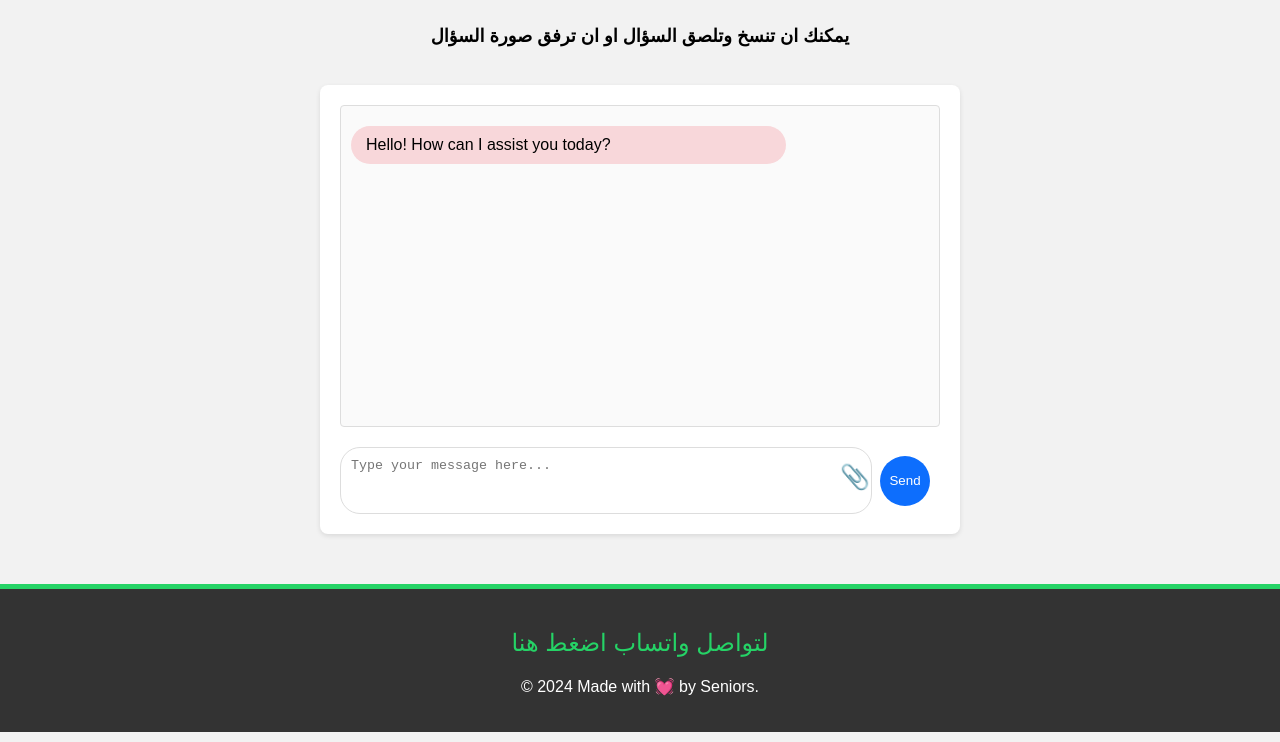
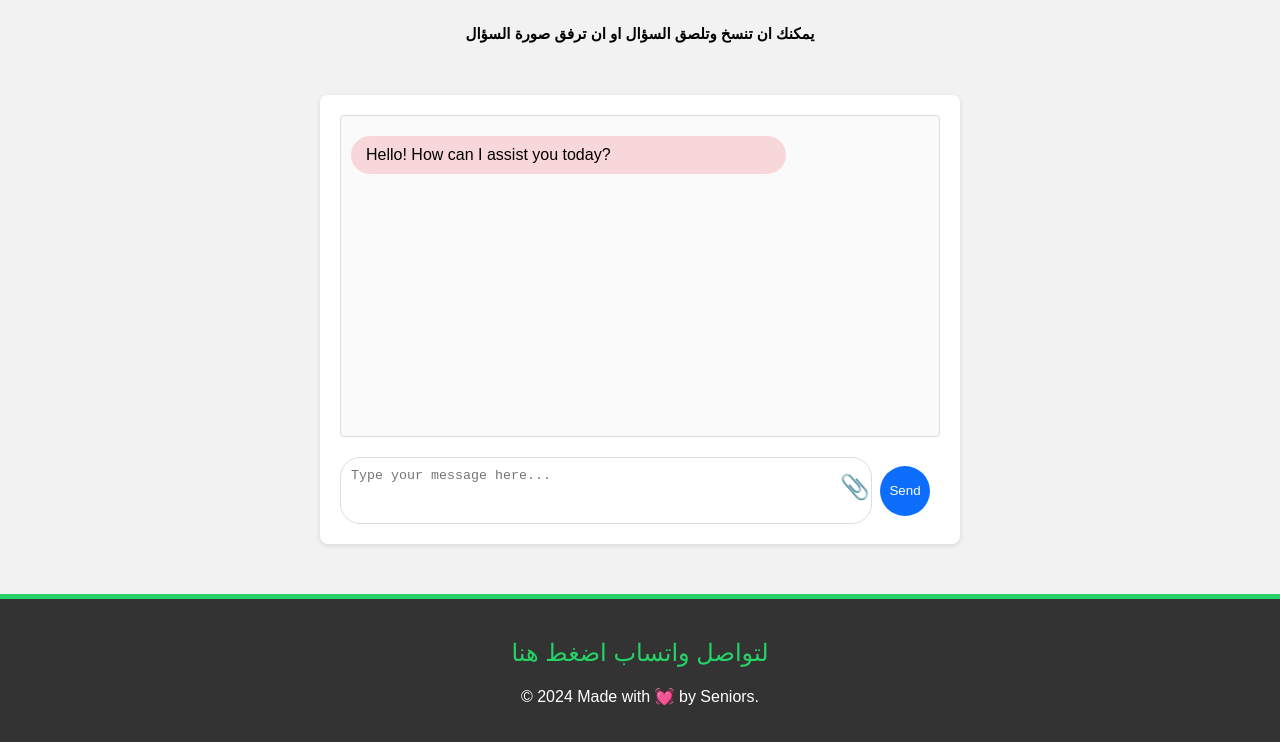
Before and after one commit to Abdu919/Masnadk, a plain HTML site: page index.html in a window 1280 px wide. Shown: the part 103-845 px from the top of the page. Drawn offline with Linux system fonts and the light colour scheme.

Commit message:
Update styles.css

```diff
--- a/styles.css
+++ b/styles.css
@@ -18,12 +18,12 @@
         }
 
         .scrolling-text {
-            font-size: 18px;
+            font-size: 15px;
             font-weight: bold;
             margin: 20px 0;
             position: relative;
             overflow: hidden;
-            height: 40px; /* Adjust height for scrolling effect */
+            height: 50px; /* Adjust height for scrolling effect */
         }
 
         .text-wrapper {
```
